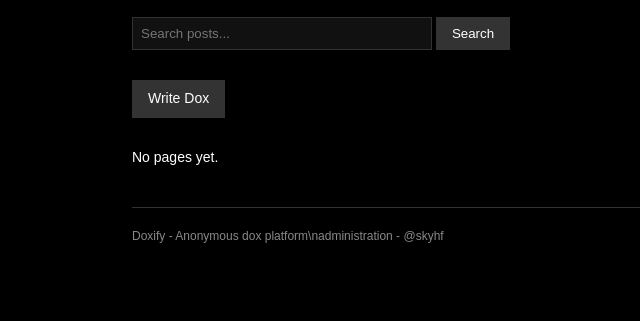
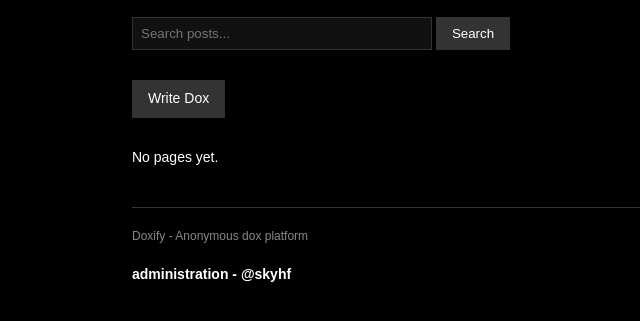
Before and after one commit to HYRIDIP/doxify, a plain HTML site: page index.html in a window 1280 px wide. Shown: the part 107-428 px from the top of the page, without its empty margins (28-668 px from the left). Drawn offline with Linux system fonts and the light colour scheme.

Commit message:
Update index.html

```diff
--- a/index.html
+++ b/index.html
@@ -220,8 +220,9 @@
         </div>
 
         <footer>
-            Doxify - Anonymous dox platform\nadministration - @skyhf
+            Doxify - Anonymous dox platform
         </footer>
+        <h4>administration - @skyhf</h4>
     </div>
 
     <script>
```
